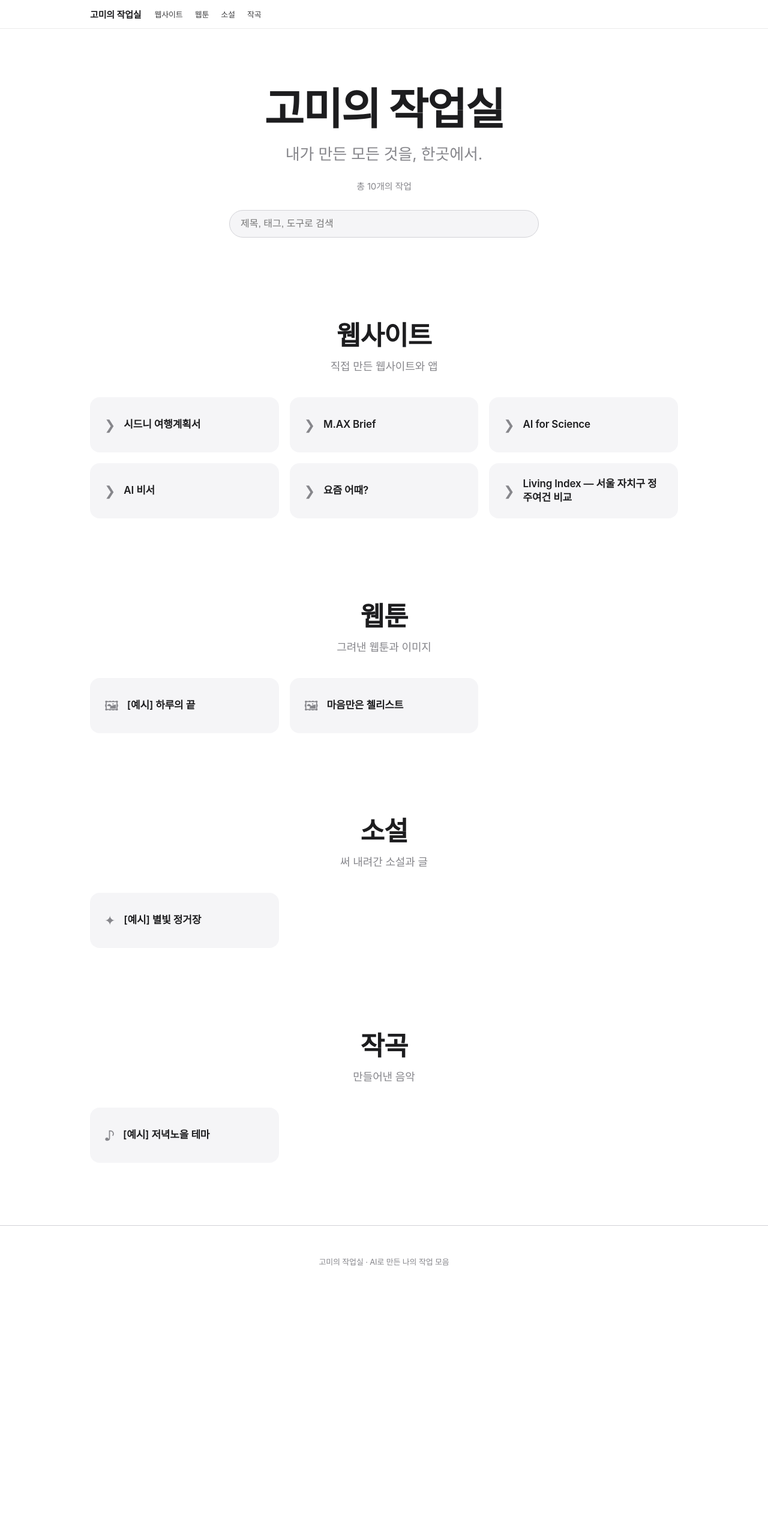
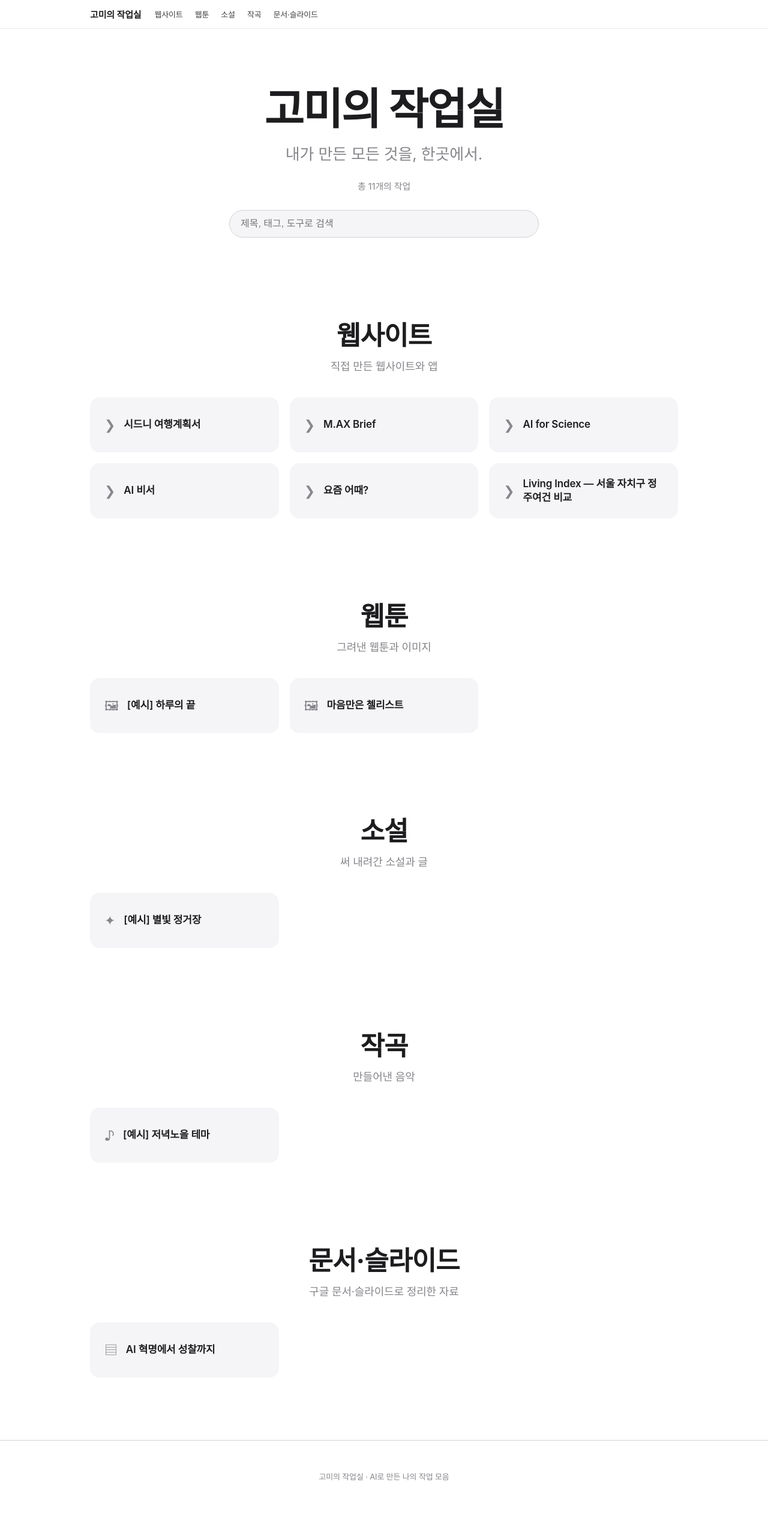
Before and after one commit to gommilab/gommilab.github.io, a plain HTML site: page index.html in a window 1280 px wide. Shown: the whole page at 60% size. Before the commit the page ends 2182 px from the top, so only its background shows below. Drawn offline with Linux system fonts and the light colour scheme.

Commit message:
갤러리 업데이트

```diff
--- a/index.html
+++ b/index.html
@@ -77,13 +77,13 @@
 <body>
 <nav class="nav"><div class="nav-inner">
   <span class="brand">고미의 작업실</span>
-  <div class="links"><a href="#sec-code">웹사이트</a><a href="#sec-image">웹툰</a><a href="#sec-doc">소설</a><a href="#sec-music">작곡</a></div>
+  <div class="links"><a href="#sec-code">웹사이트</a><a href="#sec-image">웹툰</a><a href="#sec-doc">소설</a><a href="#sec-music">작곡</a><a href="#sec-slides">문서·슬라이드</a></div>
 </div></nav>
 
 <header class="hero">
   <h1>고미의 작업실</h1>
   <p>내가 만든 모든 것을, 한곳에서.</p>
-  <span class="count">총 10개의 작업</span>
+  <span class="count">총 11개의 작업</span>
   <div class="searchbar">
     <input id="search" type="search" placeholder="제목, 태그, 도구로 검색">
   </div>
@@ -123,6 +123,14 @@
         </div>
         <div class="grid"><a class="card" href="assets/2026-06-05-예시-저녁노을-테마.wav" target="_blank" rel="noopener" data-search="[예시] 저녁노을 테마 저녁 무렵을 그린 잔잔한 화음 ai 작곡 작곡 피아노 잔잔함"><span class="t-ico">♪</span><h3>[예시] 저녁노을 테마</h3></a></div>
       </section>
+
+      <section id="sec-slides" class="section">
+        <div class="section-head">
+          <h2>문서·슬라이드</h2>
+          <p>구글 문서·슬라이드로 정리한 자료</p>
+        </div>
+        <div class="grid"><a class="card" href="https://drive.google.com/file/d/1oJZYvWcwwrU3JqeEUSOKzfMsWHw7nLKy/view?usp=drive_link" target="_blank" rel="noopener" data-search="ai 혁명에서 성찰까지 ai 혁명에서 성찰까지 — 공유 자료 google drive 문서 슬라이드 ai"><span class="t-ico">▤</span><h3>AI 혁명에서 성찰까지</h3></a></div>
+      </section>
 </main>
 
 <footer>고미의 작업실 · AI로 만든 나의 작업 모음</footer>
```
